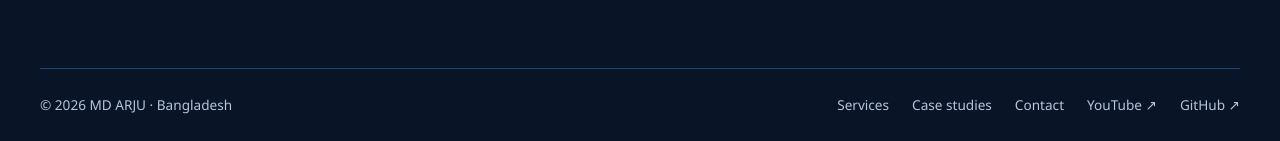
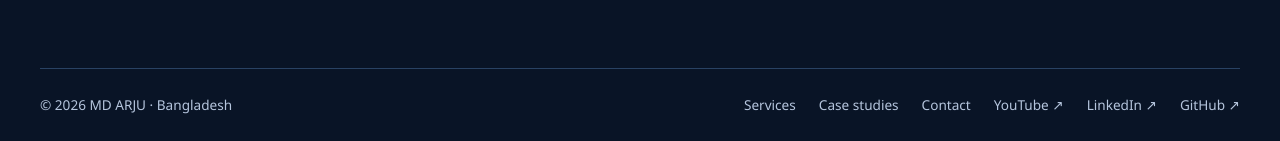
Before and after one commit to md-arju/md-arju.github.io, a Jekyll site: the page built from index.html, in a window 1280 px wide and 900 px high, scrolled down 3056 px. Shown: the part 756-897 px from the top of the window. Built offline with Jekyll 4.4.1, drawn with Linux system fonts in a browser that asks for light colours.

Commit message:
Add verified LinkedIn profile

```diff
--- a/_layouts/default.html
+++ b/_layouts/default.html
@@ -22,7 +22,7 @@
   <link rel="stylesheet" href="{{ '/assets/style.css' | relative_url }}?v=20260915-4">
   <link rel="stylesheet" href="{{ '/assets/pages.css' | relative_url }}?v=20260915-3">
   <script src="{{ '/assets/menu.js' | relative_url }}" defer></script>
-  <script type="application/ld+json">{"@context":"https://schema.org","@type":"Person","name":{{ site.data.profile.name | jsonify }},"url":{{ site.url | jsonify }},"jobTitle":{{ site.data.profile.role | jsonify }},"sameAs":[{{ site.data.profile.youtube_url | jsonify }},{{ site.data.profile.github_url | jsonify }}]}</script>
+  <script type="application/ld+json">{"@context":"https://schema.org","@type":"Person","name":{{ site.data.profile.name | jsonify }},"url":{{ site.url | jsonify }},"jobTitle":{{ site.data.profile.role | jsonify }},"sameAs":[{{ site.data.profile.youtube_url | jsonify }},{{ site.data.profile.linkedin_url | jsonify }},{{ site.data.profile.github_url | jsonify }}]}</script>
 </head>
 <body>
   <a class="skip" href="#main">Skip to content</a>
@@ -38,6 +38,6 @@
     </nav>
   </div></header>
   <main id="main" class="wrap">{{ content }}</main>
-  <footer class="wrap"><div class="footer-inner"><span>© {{ 'now' | date: '%Y' }} {{ site.data.profile.name | escape }} · {{ site.data.profile.location | escape }}</span><div class="footer-links"><a href="{{ '/services/' | relative_url }}">Services</a><a href="{{ '/case-studies/' | relative_url }}">Case studies</a><a href="{{ '/contact/' | relative_url }}">Contact</a><a href="{{ site.data.profile.youtube_url | escape }}" rel="noopener noreferrer" target="_blank">YouTube ↗</a><a href="{{ site.data.profile.github_url | escape }}" rel="noopener noreferrer" target="_blank">GitHub ↗</a></div></div></footer>
+  <footer class="wrap"><div class="footer-inner"><span>© {{ 'now' | date: '%Y' }} {{ site.data.profile.name | escape }} · {{ site.data.profile.location | escape }}</span><div class="footer-links"><a href="{{ '/services/' | relative_url }}">Services</a><a href="{{ '/case-studies/' | relative_url }}">Case studies</a><a href="{{ '/contact/' | relative_url }}">Contact</a><a href="{{ site.data.profile.youtube_url | escape }}" rel="noopener noreferrer" target="_blank">YouTube ↗</a><a href="{{ site.data.profile.linkedin_url | escape }}" rel="noopener noreferrer" target="_blank">LinkedIn ↗</a><a href="{{ site.data.profile.github_url | escape }}" rel="noopener noreferrer" target="_blank">GitHub ↗</a></div></div></footer>
 </body>
 </html>
```
